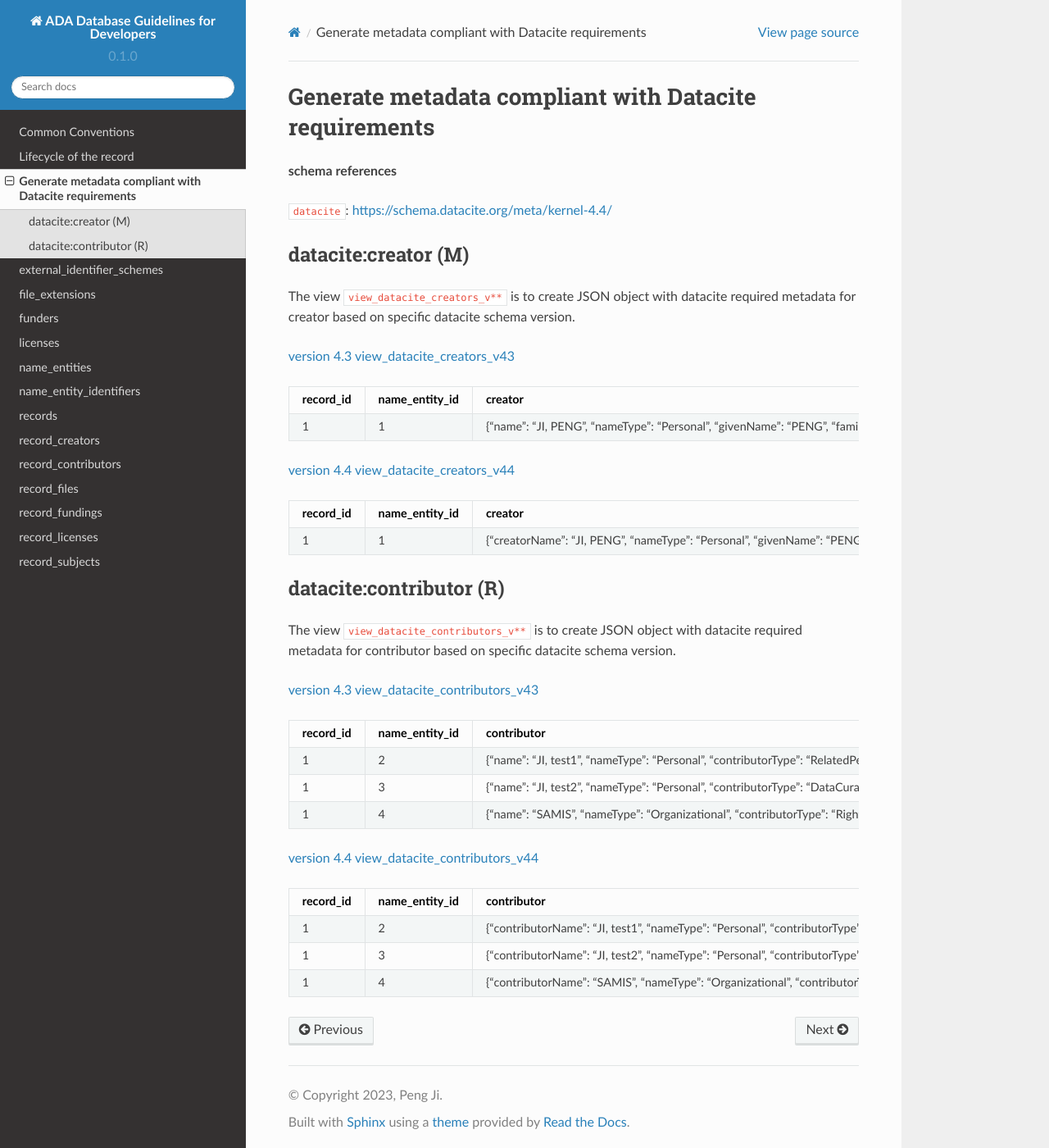
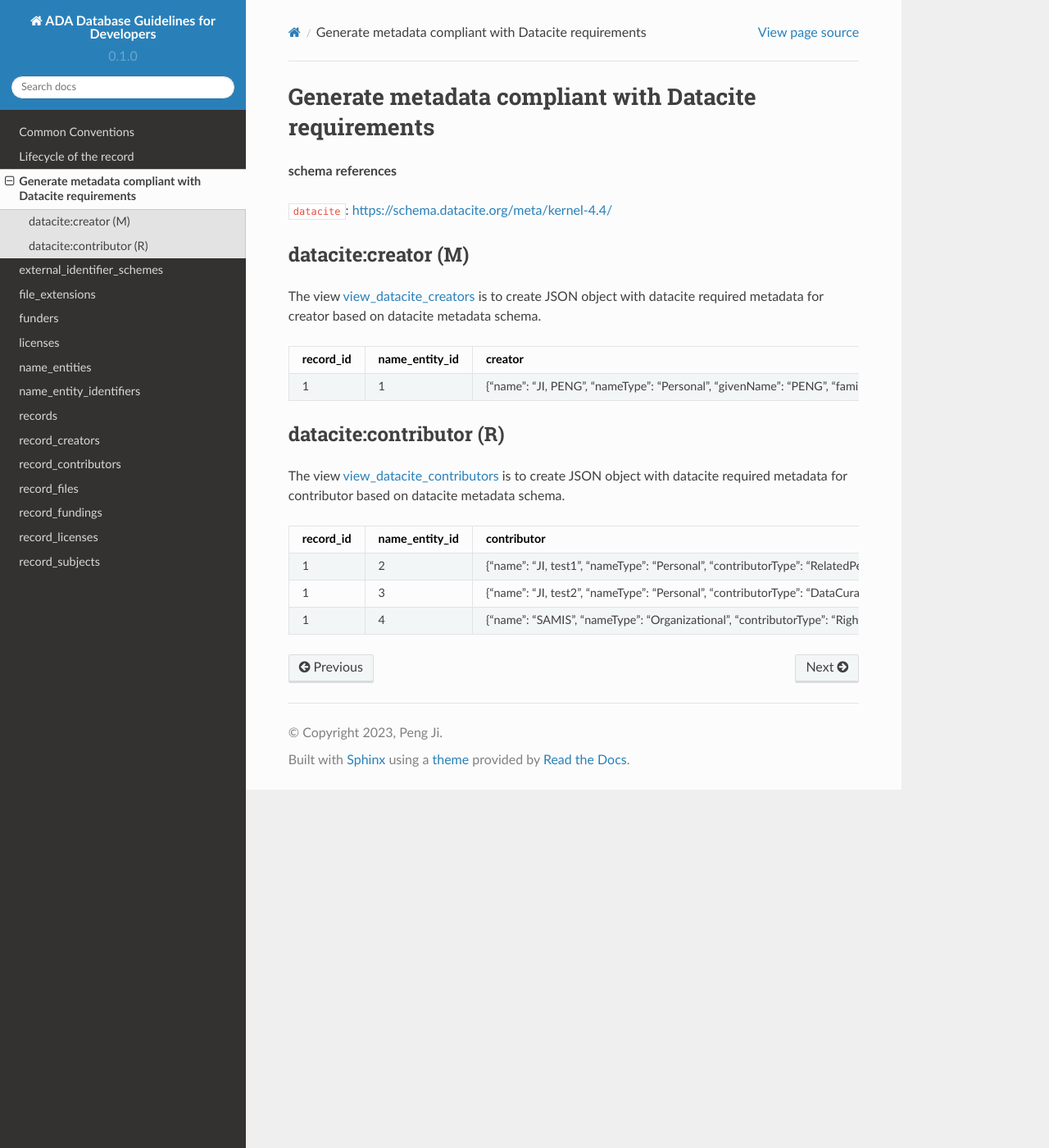
Before and after one commit to amds-ldeo/ada-db-spec, a Sphinx documentation site: the page built from docs/source/datacite_metadata.rst, in a window 1280 px wide and 1400 px high. Shown: the whole window at 82% size. Built offline with Sphinx 7.4.7 and the Read the Docs theme 2.0.0, drawn with Linux system fonts in a browser that asks for light colours; pages that are not in the unit, such as notebooks, are missing from menus.

Commit message:
update datacite_metadata.rst

```diff
--- a/docs/source/datacite_metadata.rst
+++ b/docs/source/datacite_metadata.rst
@@ -8,9 +8,8 @@ Generate metadata compliant with Datacite requirements
 
 datacite:creator (M)
 ~~~~~~~~~~~~~~~~~~~~~~~~~~~~~~~~
-The view ``view_datacite_creators_v**`` is to create JSON object with datacite required metadata for creator based on specific datacite schema version.
+The view `view_datacite_creators <https://schema.astromat.org/ada/tables/view_datacite_creators.html>`_ is to create JSON object with datacite required metadata for creator based on datacite metadata schema.
 
-`version 4.3 view_datacite_creators_v43 <https://schema.astromat.org/ada/tables/view_datacite_creators_v43.html>`_
 
 +-----------+----------------+----------------------------------------------------------------------------------------------------------------------------------------------------------------------------------------+
 | record_id | name_entity_id | creator                                                                                                                                                                                |
@@ -18,20 +17,11 @@ The view ``view_datacite_creators_v**`` is to create JSON object with datacite r
 | 1         | 1              | {"name": "JI, PENG", "nameType": "Personal", "givenName": "PENG", "familyName": "JI", "nameIdentifiers": [{"nameIdentifier": "0000-0003-1868-5004", "nameIdentifierScheme": "ORCID"}]} |
 +-----------+----------------+----------------------------------------------------------------------------------------------------------------------------------------------------------------------------------------+
 
-`version 4.4 view_datacite_creators_v44 <https://schema.astromat.org/ada/tables/view_datacite_creators_v44.html>`_
-
-+-----------+----------------+-----------------------------------------------------------------------------------------------------------------------------------------------------------------------------------------------+
-| record_id | name_entity_id | creator                                                                                                                                                                                       |
-+===========+================+===============================================================================================================================================================================================+
-| 1         | 1              | {"creatorName": "JI, PENG", "nameType": "Personal", "givenName": "PENG", "familyName": "JI", "nameIdentifiers": [{"nameIdentifier": "0000-0003-1868-5004", "nameIdentifierScheme": "ORCID"}]} |
-+-----------+----------------+-----------------------------------------------------------------------------------------------------------------------------------------------------------------------------------------------+
 
 
 datacite:contributor (R)
 ~~~~~~~~~~~~~~~~~~~~~~~~~~~~~~~~
-The view ``view_datacite_contributors_v**`` is to create JSON object with datacite required metadata for contributor based on specific datacite schema version.
-
-`version 4.3  view_datacite_contributors_v43 <https://schema.astromat.org/ada/tables/view_datacite_contributors_v43.html>`_
+The view `view_datacite_contributors <https://schema.astromat.org/ada/tables/view_datacite_contributors.html>`_ is to create JSON object with datacite required metadata for contributor based on datacite metadata schema.
 
 +-----------+----------------+----------------------------------------------------------------------------------------------------------------------------------------------------------------------------------+
 | record_id | name_entity_id | contributor                                                                                                                                                                      |
@@ -42,15 +32,3 @@ The view ``view_datacite_contributors_v**`` is to create JSON object with dataci
 +-----------+----------------+----------------------------------------------------------------------------------------------------------------------------------------------------------------------------------+
 | 1         | 4              | {"name": "SAMIS", "nameType": "Organizational", "contributorType": "RightsHolder", "nameIdentifiers": [{"nameIdentifier": "027ka1x80", "nameIdentifierScheme": "ROR"}]}          |
 +-----------+----------------+----------------------------------------------------------------------------------------------------------------------------------------------------------------------------------+
-
-`version 4.4 view_datacite_contributors_v44 <https://schema.astromat.org/ada/tables/view_datacite_contributors_v44.html>`_
-
-+-----------+----------------+---------------------------------------------------------------------------------------------------------------------------------------------------------------------------------------------+
-| record_id | name_entity_id | contributor                                                                                                                                                                                 |
-+===========+================+=============================================================================================================================================================================================+
-| 1         | 2              | {"contributorName": "JI, test1", "nameType": "Personal", "contributorType": "RelatedPerson", "nameIdentifiers": []}                                                                         |
-+-----------+----------------+---------------------------------------------------------------------------------------------------------------------------------------------------------------------------------------------+
-| 1         | 3              | {"contributorName": "JI, test2", "nameType": "Personal", "contributorType": "DataCurator", "nameIdentifiers": [{"nameIdentifier": "0000-0003-1868-5005", "nameIdentifierScheme": "ORCID"}]} |
-+-----------+----------------+---------------------------------------------------------------------------------------------------------------------------------------------------------------------------------------------+
-| 1         | 4              | {"contributorName": "SAMIS", "nameType": "Organizational", "contributorType": "RightsHolder", "nameIdentifiers": [{"nameIdentifier": "027ka1x80", "nameIdentifierScheme": "ROR"}]}          |
-+-----------+----------------+---------------------------------------------------------------------------------------------------------------------------------------------------------------------------------------------+
```
